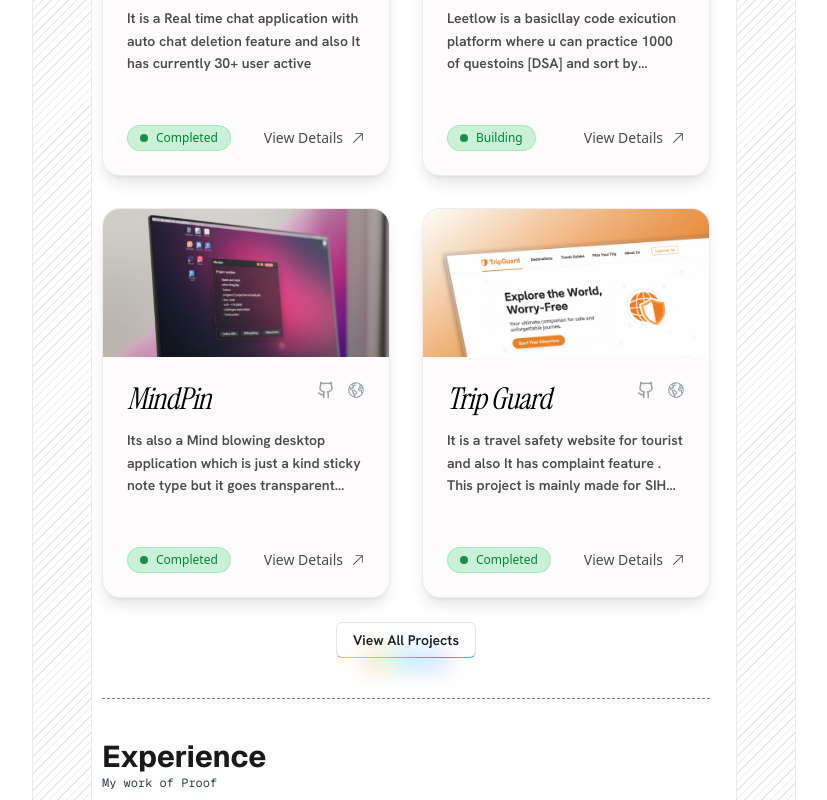
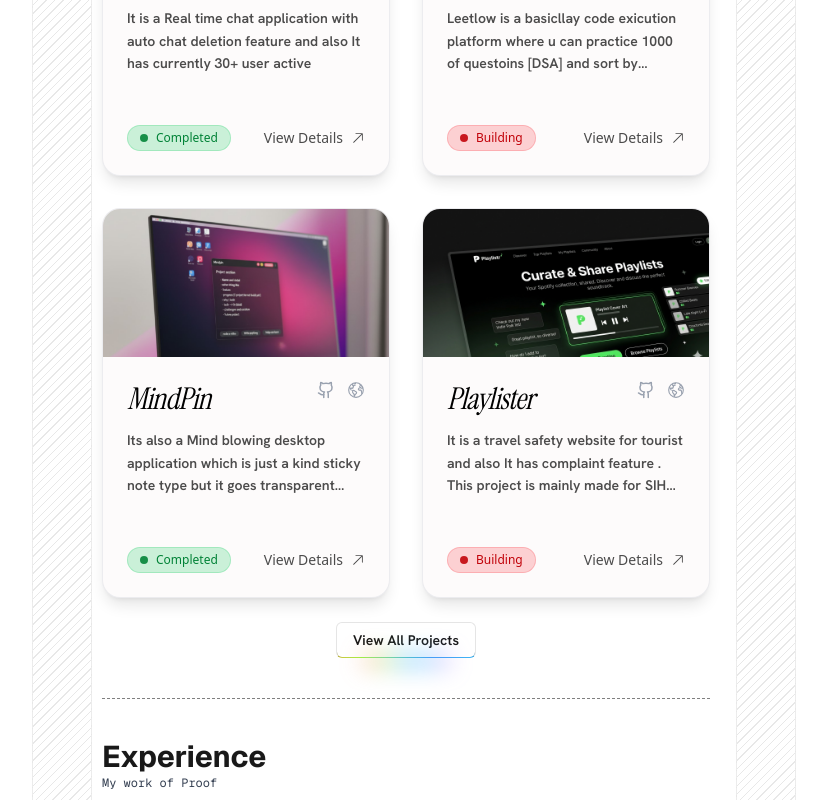
Before and after one commit to tanishtirpathi/V2-Portfolio, a Next.js app: page / in a window 1280 px wide. Shown: the part 1280-2080 px from the top of the page, without its empty margins (234-1061 px from the left). Built offline with nearby package versions, Linux system fonts and the light colour scheme.

Commit message:
added: some Components

```diff
--- a/src/features/components/Projects/ProjectShow.tsx
+++ b/src/features/components/Projects/ProjectShow.tsx
@@ -11,7 +11,7 @@ export default function ProjectShow() {
 
       <div className="mt-6 text-center">
         <RainbowButton variant="outline">
-          <Link href="./projects" target="_blank" rel="noopener noreferrer"
+          <Link href="./projects" rel="noopener noreferrer"
             className=" font-main font-semibold flex items-center gap-2"
           >View All Projects
           </Link></RainbowButton>
--- a/src/features/components/Projects/project.ts
+++ b/src/features/components/Projects/project.ts
@@ -37,6 +37,15 @@ export const ProjectDetail: Project[] = [
         status: "Completed",
         location: "/projects/mindPin"
     },
+       {
+        title: "Playlister",
+        description: "It is a travel safety website for tourist and also It has complaint feature . This project is mainly made for SIH which make us win SIH 2025 Internal Hackathon",
+        image: "/images/Project/playlistr.png",
+        LiveLink: "https://playlistr.tanishtirpathi.me",
+        GithubLink: "https://github.com/tanishtirpathi/Playlistr",
+        status: "Building",
+        location: "/projects/playlistr"
+    },
     {
         title: "Trip Guard ",
         description: "It is a travel safety website for tourist and also It has complaint feature . This project is mainly made for SIH which make us win SIH 2025 Internal Hackathon",
--- a/src/features/components/Projects/projectCard.tsx
+++ b/src/features/components/Projects/projectCard.tsx
@@ -72,12 +72,25 @@ export const ProjectCard = ({ limit }: ProjectCardProps) => {
             <div className="mt-2 pt-1 flex items-center justify-between">
 
               {/* Status Badge */}
-          <span className="text-xs px-3 py-1 rounded-full bg-green-500/20 dark:bg-green-500/10 text-green-700
-          dark:text-green-400 border border-green-500/20 flex items-center gap-2">
-            <div className="h-2 w-2 bg-green-700 dark:bg-green-400 rounded-full animate-pulse"></div>
+              <span
+                className={`text-xs px-3 py-1 rounded-full border flex items-center gap-2
+    ${project.status === "Completed"
+                    ? "bg-green-500/20 dark:bg-green-500/10 text-green-700 dark:text-green-400 border-green-500/20"
+                    : "bg-red-500/20 dark:bg-red-500/10 text-red-700 dark:text-red-400 border-red-500/20"
+                  }
+  `}
+              >
+                <div
+                  className={`h-2 w-2 rounded-full animate-pulse
+      ${project.status === "Completed"
+                      ? "bg-green-700 dark:bg-green-400"
+                      : "bg-red-700 dark:bg-red-400"
+                    }
+    `}
+                ></div>
+
                 {project.status}
               </span>
-
               {/* View Details */}
               <button className="flex items-center gap-2 text-sm text-black/70 hover:text-black dark:text-gray-400
           dark:hover:text-white transition-all duration-300 group/view">
--- a/src/features/data/socallink.ts
+++ b/src/features/data/socallink.ts
@@ -5,7 +5,8 @@ import {
   FaYoutube,
   FaInstagram,
   FaPinterest,
-  FaEnvelope
+  FaEnvelope,
+  FaChess
 } from "react-icons/fa6"
 
 import { FaDev, FaMedium } from "react-icons/fa"
@@ -16,6 +17,12 @@ export const socialLinks = [
     icon: FaXTwitter,
     color: " hover:text-black dark:hover:text-white",
     title: "Twitter"
+  },
+    {
+    href: "https://www.chess.com/member/tanishtirpathi",
+    icon: FaChess,
+    color: " hover:text-black dark:hover:text-white",
+    title: "Chess"
   },
   {
     href: "https://linkedin.com/in/tanishtirpathi",
--- a/src/features/uicomponents/Personalstuff.tsx
+++ b/src/features/uicomponents/Personalstuff.tsx
@@ -18,7 +18,7 @@ export const PersonalStuff = () => {
                                 mt-4 flex items-center gap-4
                                 shadow-lg hover:bg-gray-200
                                 dark:hover:bg-white/20 transition-all
-                                duration-300 cursor-pointer hover:translate-y-1 ">
+                                duration-300 cursor-pointer hover:-translate-y-1 ">
 
                         <Image src="/MOV.jpg" className="rounded-md" alt="Personal stuff image" width={40} height={40} />
                         <div>
@@ -34,7 +34,7 @@ export const PersonalStuff = () => {
                                 mt-4 flex items-center gap-4
                                 shadow-lg hover:bg-gray-200
                                 dark:hover:bg-white/20 transition-all
-                                duration-300 cursor-pointer hover:translate-y-1 ">
+                                duration-300 cursor-pointer hover:-translate-y-1 ">
 
                     <Image src="/COD.jpg" className="rounded-md" alt="Personal stuff image" width={40} height={40} />
                     <div>
@@ -44,7 +44,24 @@ export const PersonalStuff = () => {
 
                 </div>
             </div>
+            <div className="shadow-lg rounded-md bg-gray-100 dark:bg-black/10 px-1">
+                <Link href="/VSCode">
+                    <div className="w-full px-4 py-2 bg-gray-100
+                               dark:bg-white/10 rounded-lg
+                                mt-4 flex items-center gap-4
+                                shadow-lg hover:bg-gray-200
+                                dark:hover:bg-white/20 transition-all
+                                duration-300 cursor-pointer hover:-translate-y-1 ">
 
+                        <Image src="/Code.jpg" className="rounded-md" alt="Personal stuff image" width={40} height={40} />
+                        <div>
+                            <h3 className="text-lg font-semibold font-sans ">VS-code Extensions</h3>
+                            <h4 className="text-sm font-main text-gray-600
+                            dark:text-gray-400">Some of My Productivtiy tools</h4>
+                        </div>
+
+                    </div></Link>
+            </div>
 
         </section>
     )
```
Also changed, not shown: public/Code.jpg (added), public/images/Project/Playlistr.png (added). Lines whose indentation alone changed are shown as unchanged.
